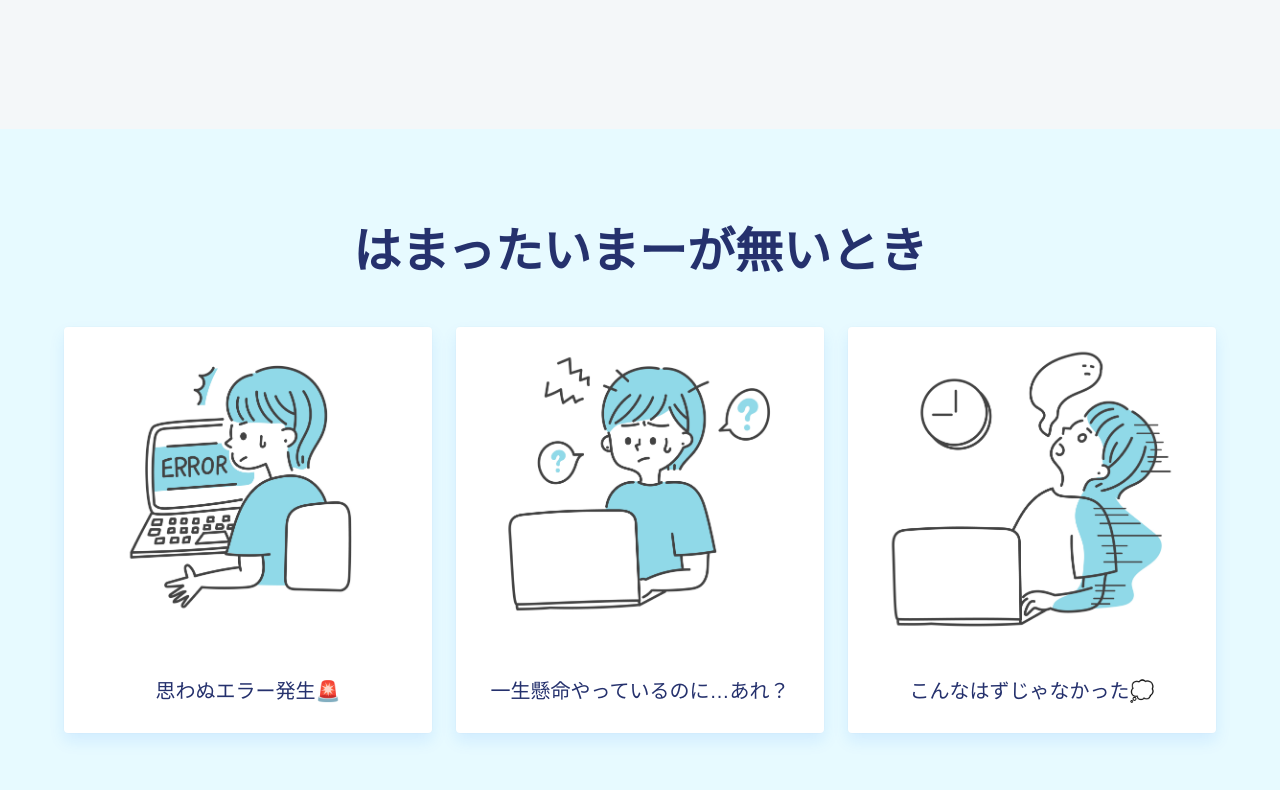
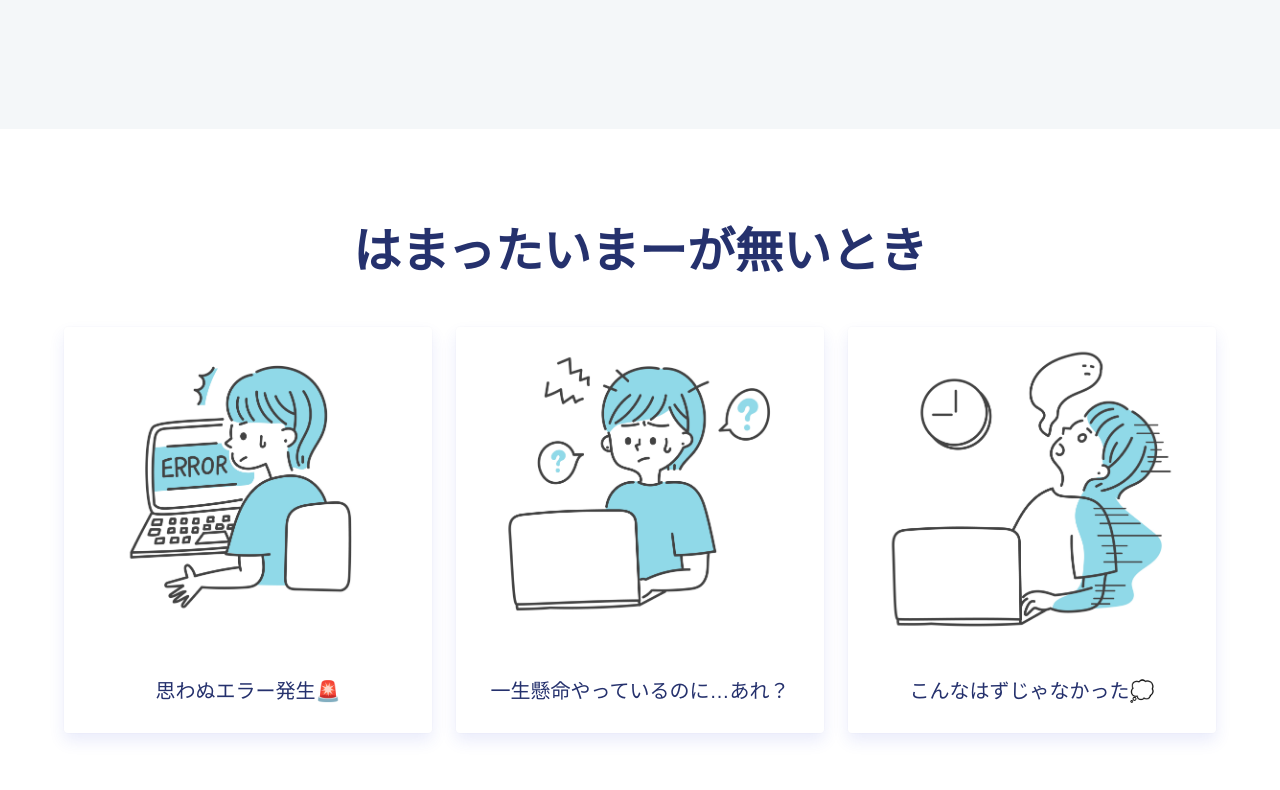
Before and after one commit to yocaji/hamattimer, a Next.js app: page / in a window 1280 px wide. Shown: the part 550-1340 px from the top of the page. Built offline with nearby package versions, Linux system fonts and the light colour scheme; no server answers; a web font is replaced by a local one.

Commit message:
記録ページのデザインを調整した

```diff
--- a/src/components/molecules/ButtonRemoveTrial.jsx
+++ b/src/components/molecules/ButtonRemoveTrial.jsx
@@ -23,7 +23,7 @@ export default function ButtonRemoveTrial({id, index, trials, setTrials}) {
       <div className={'has-text-right'}>
         <Button
           onClick={() => setIsOpen(true)}
-          classNames={'is-small is-danger is-outlined'}
+          classNames={'is-small is-danger'}
         >
           <MdDelete/>削除
         </Button>
--- a/src/components/molecules/ButtonSolved.jsx
+++ b/src/components/molecules/ButtonSolved.jsx
@@ -15,7 +15,7 @@ export default function ButtonSolved({ pause }) {
     <>
       <Button
         onClick={() => handleClick()}
-        classNames={'is-primary is-light is-medium is-fullwidth'}
+        classNames={'is-primary is-rounded is-medium is-fullwidth'}
       >
         解決した！
       </Button>
--- a/src/components/molecules/ButtonStart.jsx
+++ b/src/components/molecules/ButtonStart.jsx
@@ -12,7 +12,7 @@ export default function ButtonStart({ start, addTrial, setIsStarted }) {
     <div className={'has-text-right'}>
       <Button
         onClick={() => handleClick()}
-        classNames={'is-primary is-light is-medium is-fullwidth'}
+        classNames={'is-primary is-rounded is-medium is-fullwidth'}
       >
         スタート
       </Button>
--- a/src/components/molecules/ButtonStop.jsx
+++ b/src/components/molecules/ButtonStop.jsx
@@ -16,7 +16,7 @@ export default function ButtonStop({ pause }) {
       <div className={'has-text-right'}>
         <Button
           onClick={() => handleClick()}
-          classNames={'is-light is-medium is-fullwidth'}
+          classNames={'is-primary is-light is-rounded is-medium is-fullwidth'}
         >
           終了する
         </Button>
--- a/src/components/organizations/Navbar.jsx
+++ b/src/components/organizations/Navbar.jsx
@@ -4,12 +4,12 @@ export default function Navbar(props) {
 
   return (
     <>
-      <nav className={'navbar is-fixed-top py-2 has-background-paper has-border-sand-bottom'}>
-        <div className={'navbar-brand'}>
-          <span  className={'mx-2'}>
-          <Image src={'/logomark.png'} width={60} height={60} layout={'fixed'} quality={100} alt={'ロゴマーク'}/>
+      <nav className={'navbar is-fixed-top py-1 is-primary'}>
+        <div className={'navbar-brand mt-1'}>
+          <span className={'mx-2'}>
+            <Image src={'/logomark-nega.png'} width={60} height={60} layout={'fixed'} quality={100} alt={'ロゴマーク'}/>
           </span>
-          <Image src={'/logotype.png'} width={150} height={60} layout={'fixed'} alt={'はまったいまー'}/>
+          <Image src={'/logotype-nega.png'} width={150} height={60} layout={'fixed'} alt={'はまったいまー'}/>
         </div>
         {props.children}
       </nav>
--- a/src/styles/globals.scss
+++ b/src/styles/globals.scss
@@ -1,15 +1,14 @@
 $family-sans-serif: 'BIZ UDPGothic', sans-serif;
 $family-monospace: 'Source Code Pro', monospace;
+$family-secondary: 'Zen Maru Gothic', sans-serif;
 $navy: #25316D;
-$blue: #1479FF;
+//$blue: #1479FF;
+$blue: #3246D3;
 $teal: #14D2FF;
-$red: #FF5D5D;
-$pale: #E7FAFF;
+$red: #fa5a7d;
 $snow: #F4F7F9;
 $subtle: #E9E9E9;
 $paper: #F4F7F9;
-$sand: #e0e0e0;
-$border: $sand;
 $primary: $blue;
 $text: $navy;
 $title-color: $navy;
@@ -22,32 +21,21 @@ $hero-body-padding-tablet: 6rem 3rem;
 $footer-background-color: $snow;
 $box-padding: 2.0rem;
 $modal-card-head-background-color: $paper;
-$modal-card-head-border-bottom: 2px solid $sand;
-$modal-card-foot-border-top: 2px solid $sand;
+$modal-card-head-border-bottom: 2px solid $subtle;
+$modal-card-foot-border-top: 2px solid $subtle;
 $tile-spacing: 1.5rem;
 @import '~bulma/bulma';
+.select select {
+  border: none;
+}
 .button {
   box-shadow: $shadow;
-}
-.has-background-pale {
-  background-color: $pale;
 }
 .has-background-paper {
   background-color: $paper;
 }
-.has-background-sand {
-  background-color: $sand;
-}
-.has-border-sand-bottom {
-  border-bottom: solid 1px $sand;
-}
 .has-border-subtle-top {
   border-top: solid 1px $subtle;
-}
-.hero-separator {
-  border: 3px solid $sand;
-  width: 120px;
-  margin: 2rem auto 3rem;
 }
 .is-size-6-half {
   font-size: 0.9rem;
```
